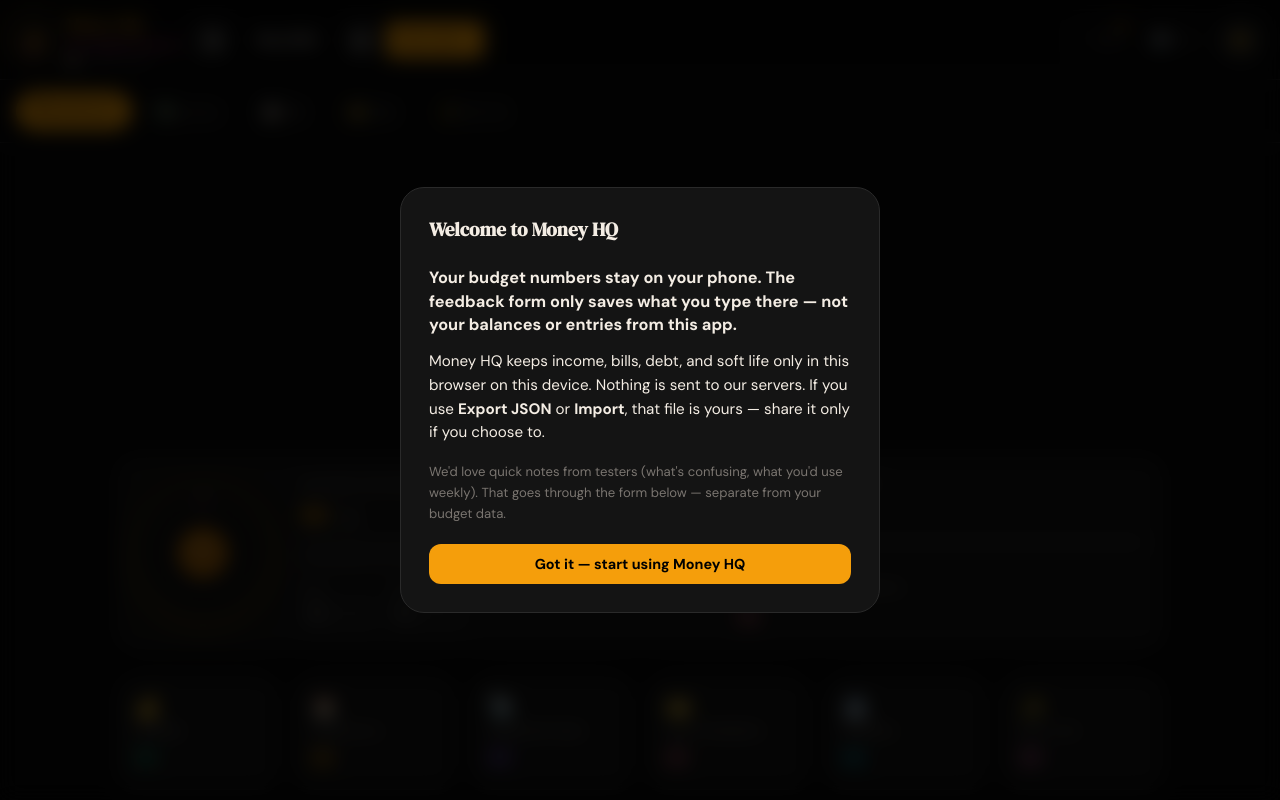
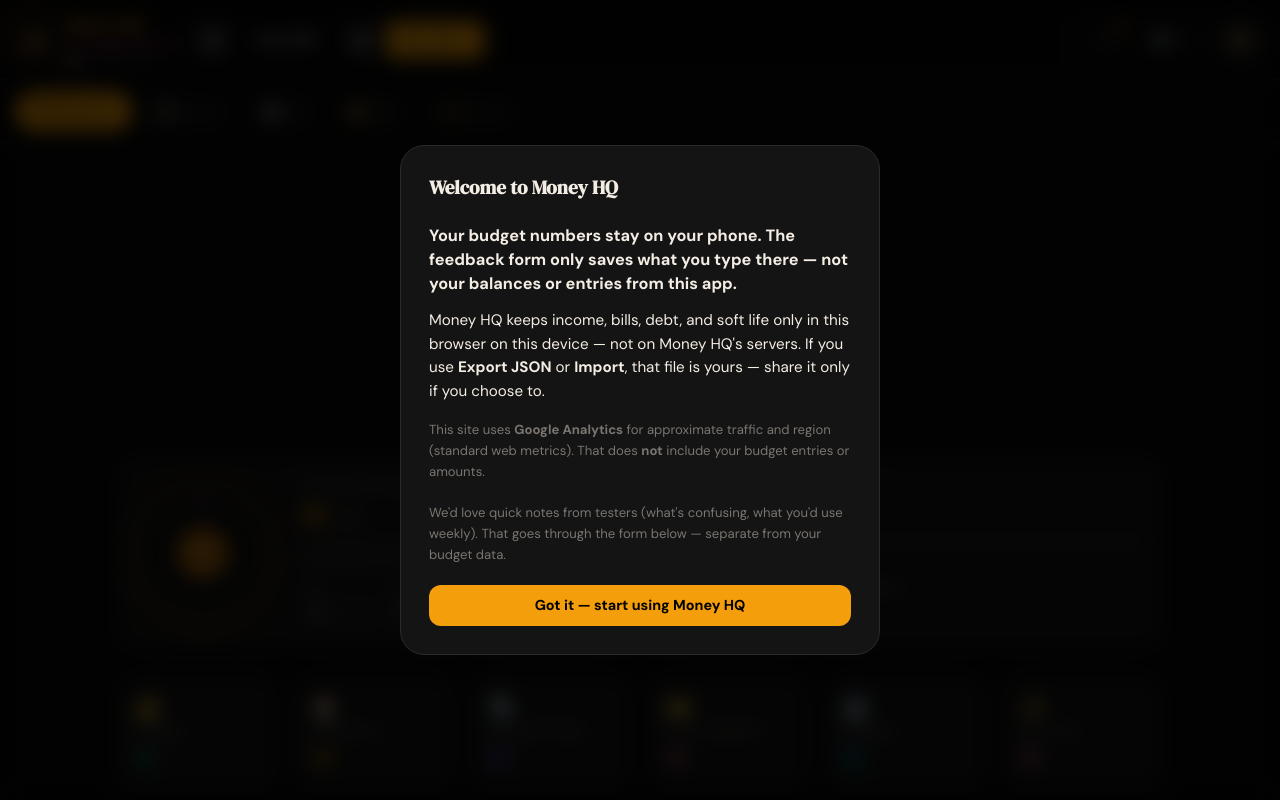
Before and after one commit to Tatianarjo/money-app, a React (Vite) app: page / in a window 1280 px wide. Shown: the top 800 px of the page. Built offline with nearby package versions, Linux system fonts and the light colour scheme.

Commit message:
adds analytics

```diff
--- a/index.html
+++ b/index.html
@@ -15,6 +15,15 @@
     <link rel="preconnect" href="https://fonts.googleapis.com" />
     <link rel="preconnect" href="https://fonts.gstatic.com" crossorigin />
     <link href="https://fonts.googleapis.com/css2?family=DM+Serif+Display:ital@0;1&family=DM+Sans:opsz,wght@9..40,300;9..40,400;9..40,500;9..40,700&display=swap" rel="stylesheet" />
+    <script async src="https://www.googletagmanager.com/gtag/js?id=G-GECGCW69HT"></script>
+    <script>
+      window.dataLayer = window.dataLayer || [];
+      function gtag() {
+        dataLayer.push(arguments);
+      }
+      gtag('js', new Date());
+      gtag('config', 'G-GECGCW69HT');
+    </script>
   </head>
   <body>
     <div id="root"></div>
--- a/src/components/HelpContent.tsx
+++ b/src/components/HelpContent.tsx
@@ -110,7 +110,9 @@
           Your budget numbers stay on your phone. The feedback form only saves what you type there — not your balances or
           entries from this app.
         </strong>
-        Income, bills, debt, and soft life live only in this browser unless you export or import JSON yourself.
+        Income, bills, debt, and soft life live only in this browser unless you export or import JSON yourself.{' '}
+        <strong>Google Analytics</strong> runs on the site for approximate traffic and region; it does not receive your
+        budget numbers from this app.
       </p>
       {feedbackReady ? (
         <p style={{ ...body, marginBottom: 0 }}>
--- a/src/components/WelcomePrivacyModal.tsx
+++ b/src/components/WelcomePrivacyModal.tsx
@@ -30,9 +30,14 @@
           Your budget numbers stay on your phone. The feedback form only saves what you type there — not your balances or
           entries from this app.
         </strong>
-        Money HQ keeps income, bills, debt, and soft life only in this browser on this device. Nothing is sent to our
+        Money HQ keeps income, bills, debt, and soft life only in this browser on this device — not on Money HQ&apos;s
         servers. If you use <strong>Export JSON</strong> or <strong>Import</strong>, that file is yours — share it only if
         you choose to.
+      </p>
+
+      <p style={{ margin: '0 0 1.25rem', fontSize: '0.82rem', color: 'var(--muted)', lineHeight: 1.6 }}>
+        This site uses <strong>Google Analytics</strong> for approximate traffic and region (standard web metrics). That
+        does <strong>not</strong> include your budget entries or amounts.
       </p>
 
       <p style={{ margin: '0 0 1.25rem', fontSize: '0.82rem', color: 'var(--muted)', lineHeight: 1.6 }}>
```
